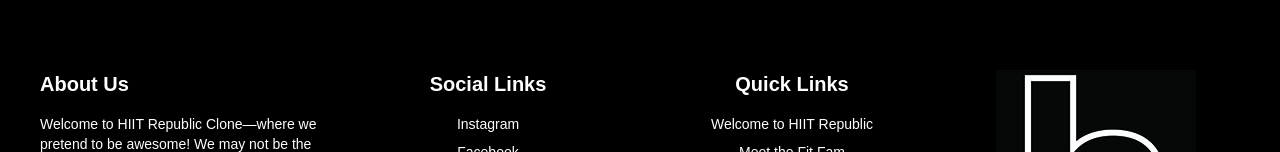
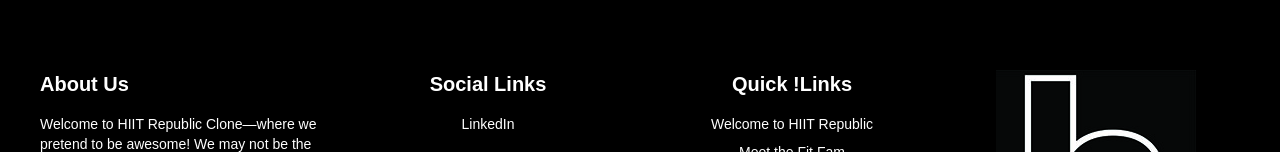
Before and after one commit to Timothy-itayi/viva-leisure-clone, a Next.js app in the folder hii-republic-clone/: page /info in a window 1280 px wide. Shown: the part 648-800 px from the top of the page. Built offline with nearby package versions, Linux system fonts and the light colour scheme.

Commit message:
update links in footer

```diff
--- a/hii-republic-clone/app/components/footer/footer.tsx
+++ b/hii-republic-clone/app/components/footer/footer.tsx
@@ -1,5 +1,6 @@
 import React from 'react';
 import Image from 'next/image';
+import Link from 'next/link'
 
 const Footer: React.FC = () => {
     return (
@@ -19,12 +20,18 @@ const Footer: React.FC = () => {
                 <div className="flex flex-col w-full md:w-1/4 mb-6 md:mb-0 text-center">
                     <h2 className="text-xl font-bold mb-4 footer-title-font">Social Links</h2>
                     <ul className="text-sm">
-                        <li className="mb-2 hover:text-[#ff6c3a]">Instagram</li>
-                        <li className="mb-2 hover:text-[#ff6c3a]" >Facebook</li>
+                    <li className="mb-2 hover:text-[#ff6c3a]">
+                    <Link href="https://www.linkedin.com/in/timothy-itayi-ab8754138/" className="text-white text-sm font-regular hover:text-[#ff6c3a]">
+             LinkedIn
+              </Link>
+                    </li>
+
+
+
                     </ul>
                 </div>
                 <div className="flex flex-col w-full md:w-1/4 mb-6 md:mb-0 text-center" >
-                    <h2 className="text-xl font-bold mb-4">Quick Links</h2>
+                    <h2 className="text-xl font-bold mb-4">Quick !Links</h2>
                     <ul className="text-sm ">
                         <li className="mb-2 hover:text-[#ff6c3a] ">Welcome to HIIT Republic</li>
                         <li className="mb-2 hover:text-[#ff6c3a]">Meet the Fit Fam</li>
```
